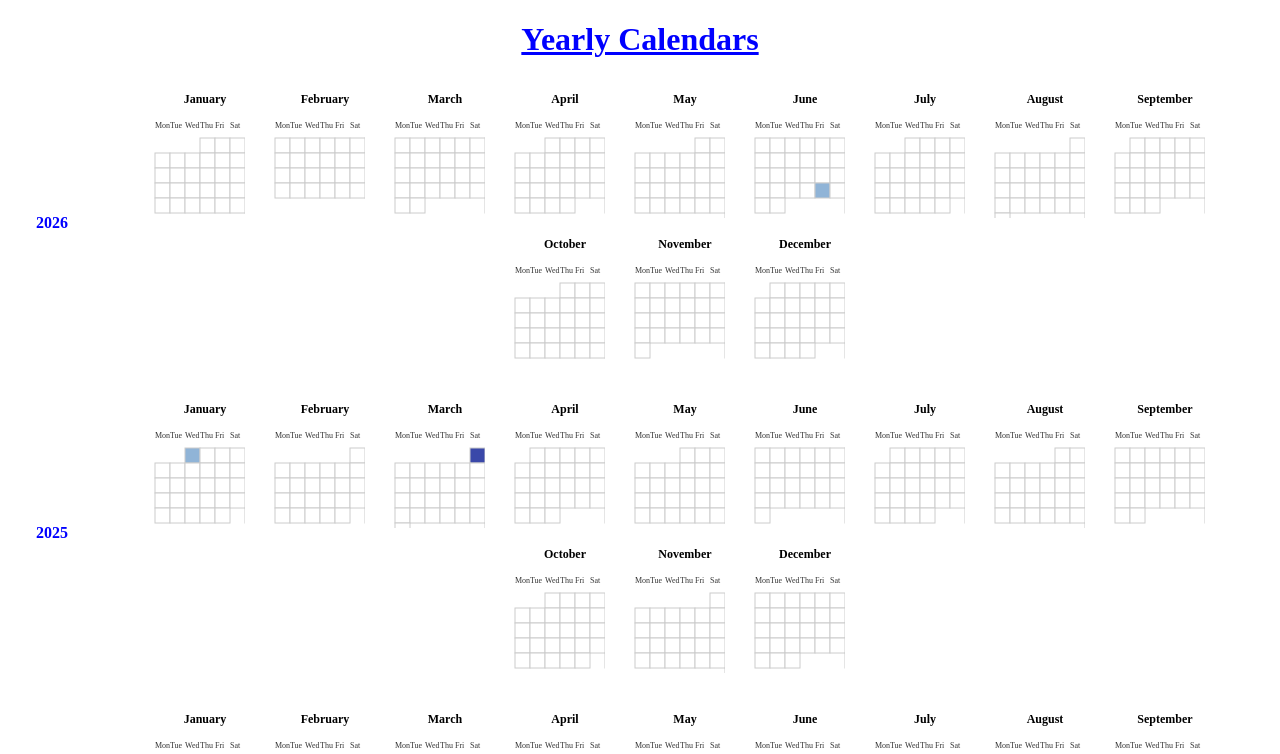
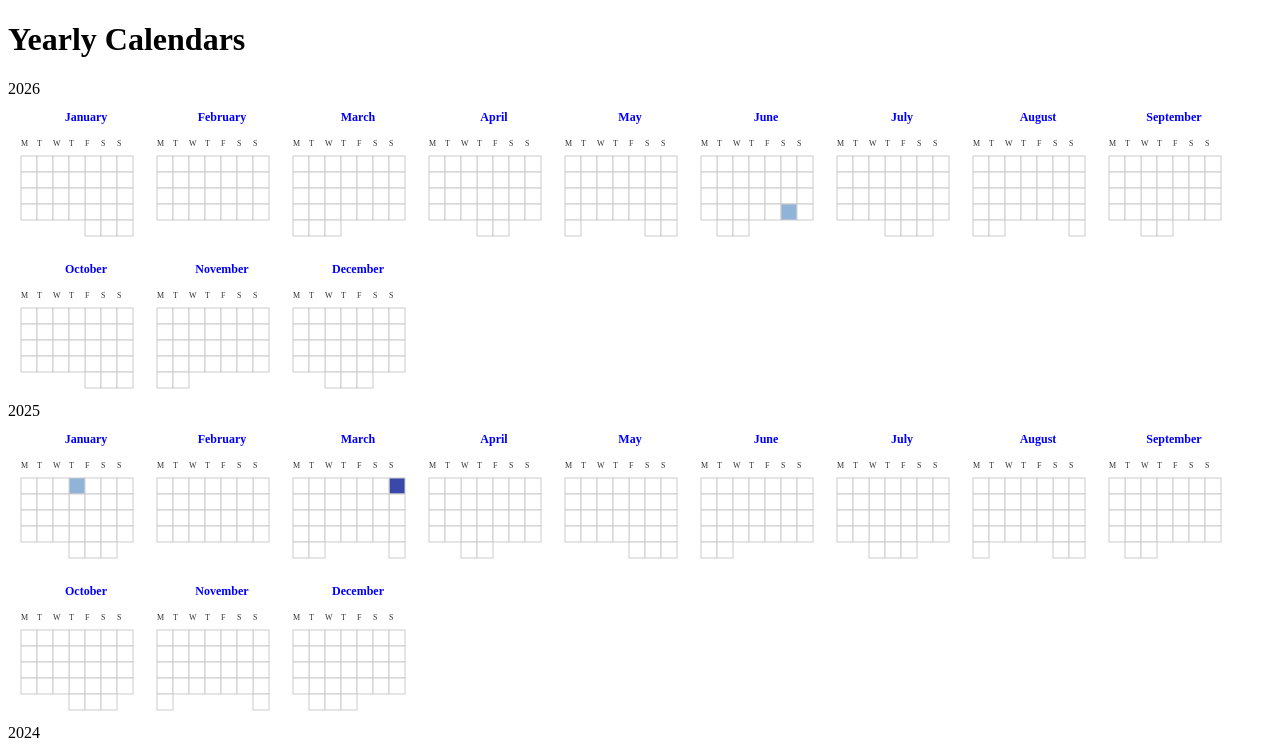
Before and after one commit to Mahimahto/calendar-visualization, a React (Vite) app: page / in a window 1280 px wide. Shown: the top 754 px of the page. Built offline with nearby package versions, Linux system fonts and the light colour scheme.

Commit message:
Adjust month width and implement Tailwind CSS for styling

```diff
--- a/src/Calendar.jsx
+++ b/src/Calendar.jsx
@@ -2,20 +2,19 @@ import React, { useEffect } from 'react';
 import * as d3 from 'd3';
 
 const Calendar = ({ data }) => {
-  // Determine start and end years based on the data
   const startYear = d3.min(data, d => new Date(d.date).getFullYear());
   const endYear = d3.max(data, d => new Date(d.date).getFullYear());
   const years = Array.from({ length: endYear - startYear + 1 }, (_, i) => startYear + i).reverse();
 
   useEffect(() => {
     years.forEach((year) => {
-      const width = 100;
-      const cellSize = 15;
+      const width = 130;  // Adjusted to accommodate all days, including Sunday
+      const cellSize = 16;
       const height = cellSize * 7 + 30;
 
       d3.select(`#calendar-${year}`).selectAll("svg").remove();
 
-      const weekdays = ["Mon", "Tue", "Wed", "Thu", "Fri", "Sat", "Sun"];
+      const weekdays = ["M", "T", "W", "T", "F", "S", "S"];
       const months = d3.timeMonths(new Date(year, 0, 1), new Date(year + 1, 0, 1));
 
       const processedData = d3.rollups(
@@ -38,7 +37,7 @@ const Calendar = ({ data }) => {
           .append("svg")
           .attr("width", width)
           .attr("height", height)
-          .style("margin", "5px 10px")
+          .style("margin", "3px") // Reduced gap between months
           .append("g")
           .attr("transform", "translate(10, 30)");
 
@@ -48,6 +47,7 @@ const Calendar = ({ data }) => {
           .attr("text-anchor", "middle")
           .style("font-size", "12px")
           .style("font-weight", "bold")
+          .style("fill", "blue")
           .text(d3.timeFormat("%B")(month));
 
         svg.selectAll(".weekday")
@@ -66,8 +66,8 @@ const Calendar = ({ data }) => {
           .attr("class", "day")
           .attr("width", cellSize)
           .attr("height", cellSize)
-          .attr("x", (d, i) => ((d.getDay() + 6) % 7) * cellSize)
-          .attr("y", (d, i) => Math.floor((i + monthStart.getDay()) / 7) * cellSize + 25)
+          .attr("x", (d) => d.getDay() * cellSize)
+          .attr("y", (d, i) => Math.floor(i / 7) * cellSize + 25)
           .attr("fill", d => {
             const formattedDate = d3.timeFormat("%Y-%m-%d")(d);
             const blogPost = processedData.find(post => post[0] === formattedDate);
@@ -102,17 +102,15 @@ const Calendar = ({ data }) => {
   }, [data, years]);
 
   return (
-    <div style={{ width: "100%", margin: "0 auto", textAlign: "center" }}>
-      <h1 style={{ textAlign: "center", marginBottom: "20px", color: "blue" }}>
-        <u>Yearly Calendars</u>
-      </h1>
+    <div className="container mx-auto text-center">
+      <h1 className="text-blue-600 mb-4 underline">Yearly Calendars</h1>
       <div id="calendar-container">
         {years.map(year => (
-          <div key={year} style={{ display: "flex", alignItems: "center", marginBottom: "20px" }}>
-            <div style={{ width: "60px", textAlign: "right", paddingRight: "10px", color: "blue", fontWeight: "bold", fontSize: "16px" }}>
+          <div key={year} className="flex items-start">
+            <div className="w-16 text-right pr-3 text-blue-600 font-bold text-lg">
               {year}
             </div>
-            <div id={`calendar-${year}`} style={{ display: "flex", flexWrap: "wrap", justifyContent: "center", flex: 1 }} />
+            <div id={`calendar-${year}`} className="flex flex-wrap gap-2" />
           </div>
         ))}
       </div>
```
